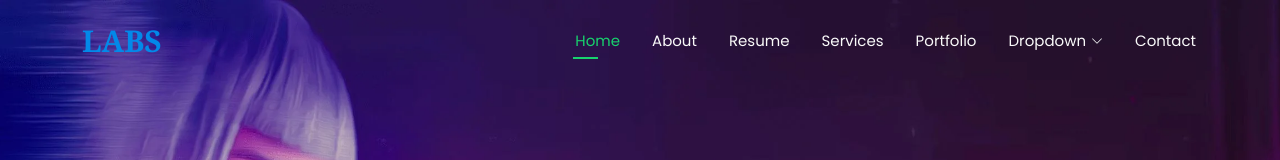
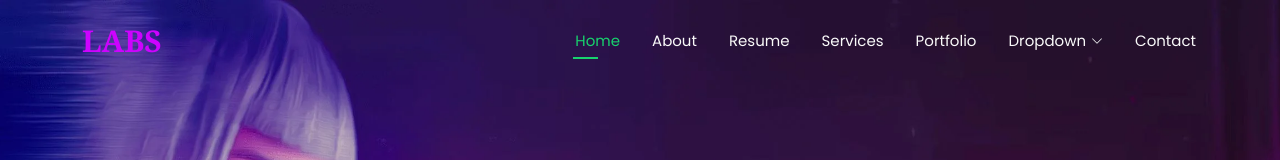
Before and after one commit to Ravenlzd/Ravenlzd.github.io, a plain HTML site: page index.html in a window 1280 px wide. Shown: the top 160 px of the page. Drawn offline with Linux system fonts and the light colour scheme.

Commit message:
Update index.html

```diff
--- a/index.html
+++ b/index.html
@@ -44,7 +44,7 @@
       <a href="index.html" class="logo d-flex align-items-center">
         <!-- Uncomment the line below if you also wish to use an image logo -->
         <!-- <img src="assets/img/logo.png" alt=""> -->
-       <h1 class="sitename" style="color: rgb(2, 137, 233);">LABS</h1>
+        <h1 class="sitename" style="color: #cd03ff;">LABS</h1>
       </a>
 
       <nav id="navmenu" class="navmenu">
```
